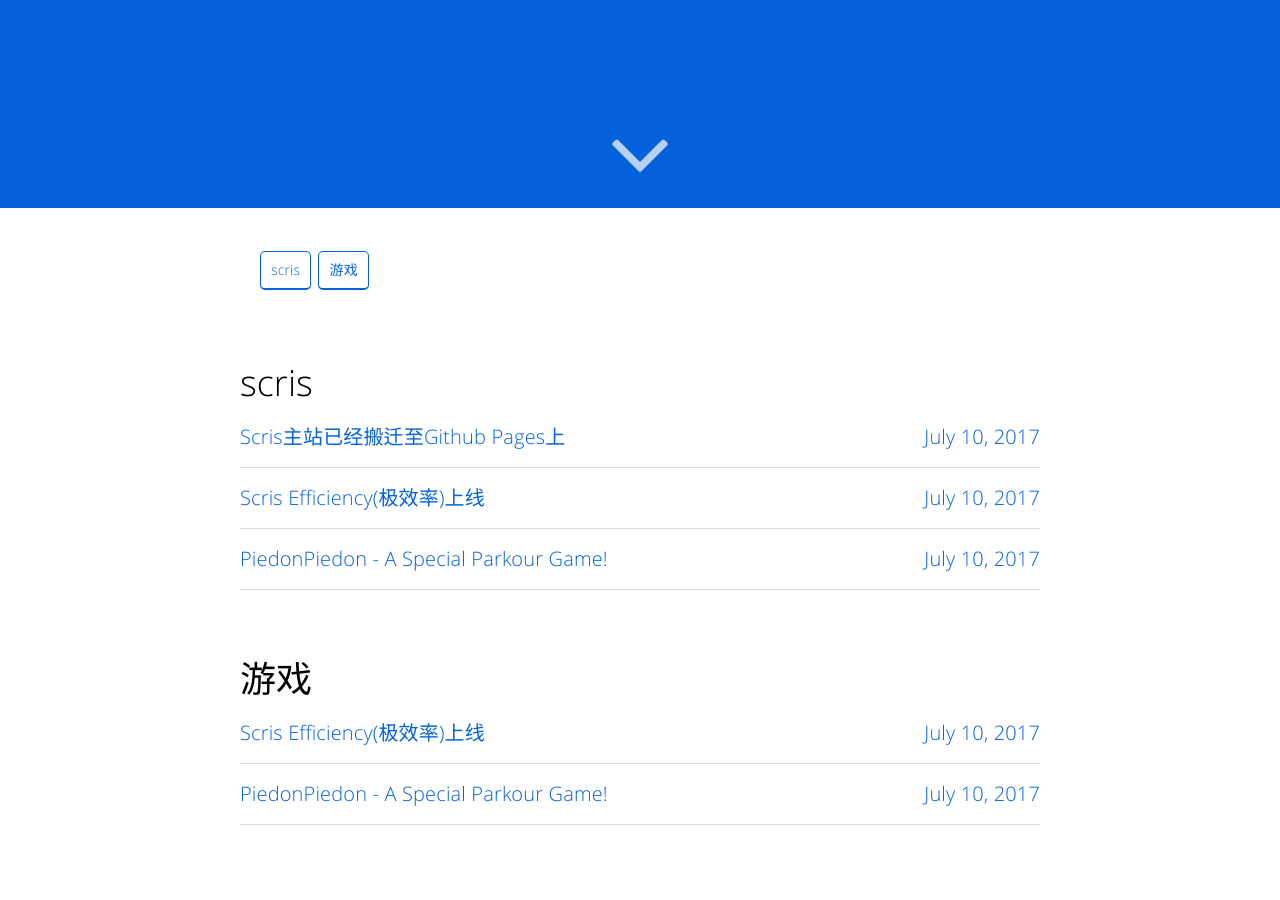
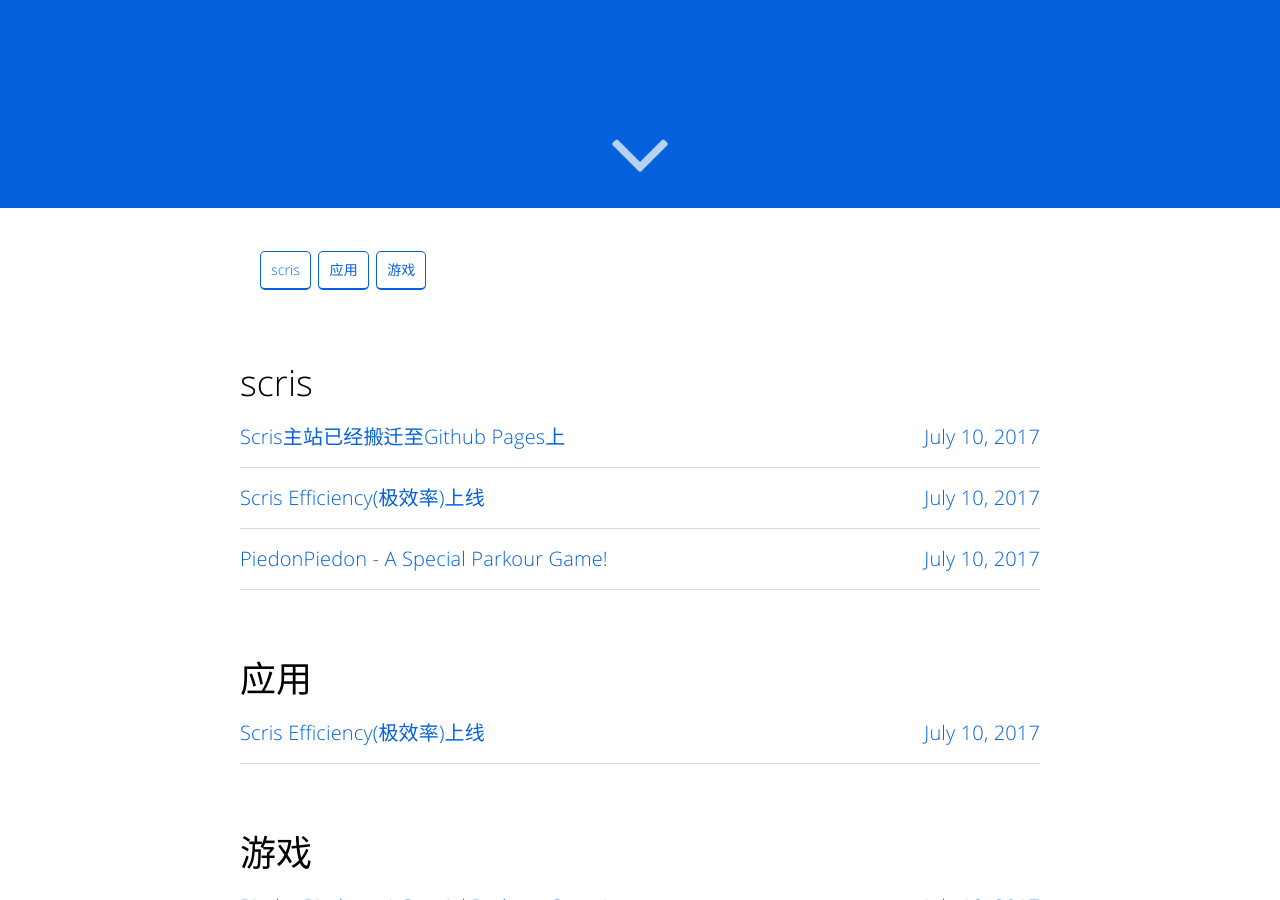
Before and after one commit to ScrisStudio/scris.top, a Jekyll site: the page built from tags.html, in a window 1280 px wide and 900 px high, scrolled down 692 px. Built offline with Jekyll 4.4.1, drawn with Linux system fonts in a browser that asks for light colours.

Commit message:
Update 2017-07-10-SeffiApp.md

```diff
--- a/_posts/2017-07-10-SeffiApp.md
+++ b/_posts/2017-07-10-SeffiApp.md
@@ -6,10 +6,10 @@
 description: '一款用Unity做的APP'
 tags:
 - scris
-- 游戏
+- 应用
 
 categories:
-- 游戏
+- 应用
 
 twitter_text: ''
 
```
